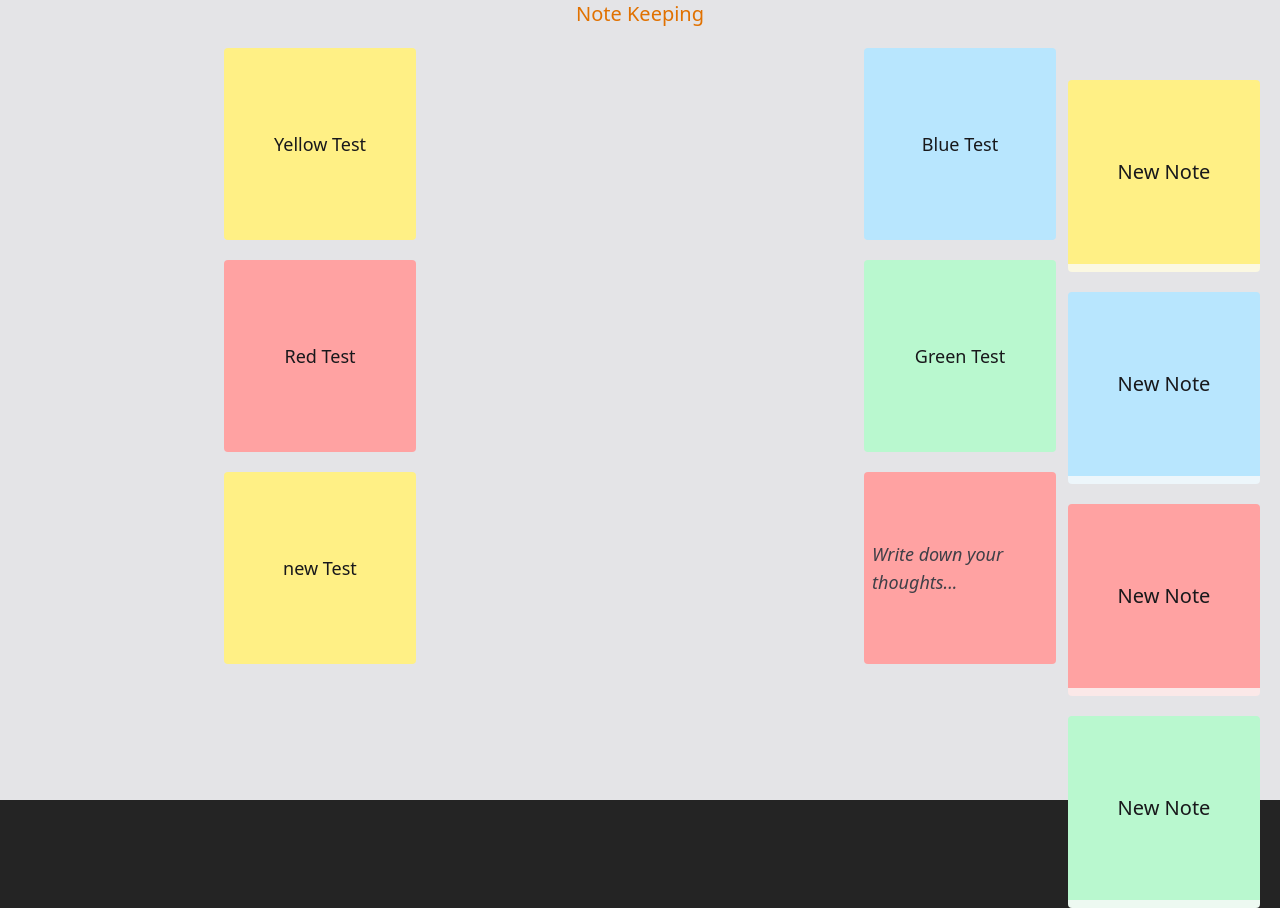
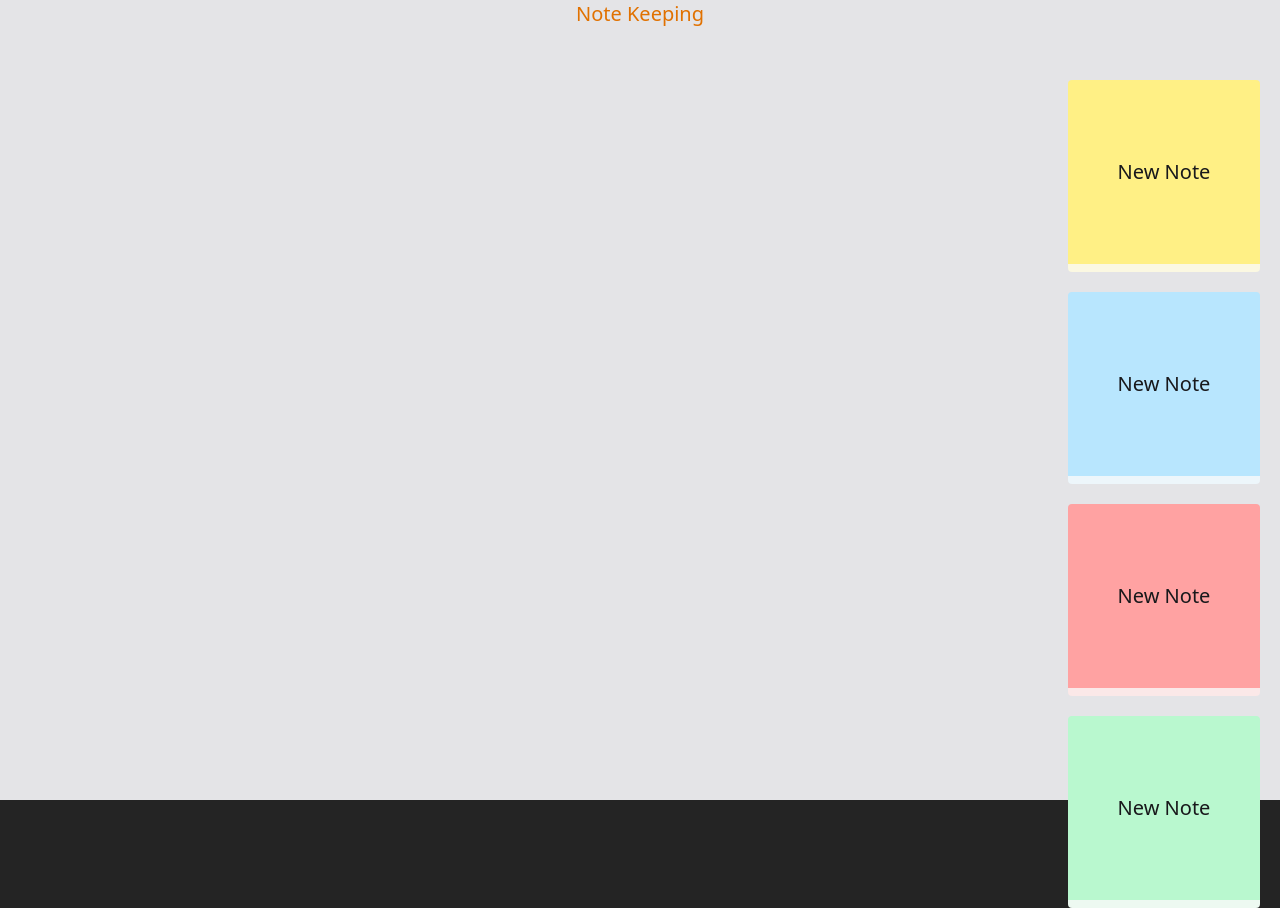
Before and after one commit to OleKodehode/gruppe-2-prosjekt-1, a React app in the folder frontend/: page / in a window 1280 px wide. Built offline with nearby package versions, Linux system fonts and the light colour scheme; the HTML template or start-up script is replaced by a standard one.

Commit message:
Editing notes and saving it to localstorage

```diff
--- a/frontend/src/App.jsx
+++ b/frontend/src/App.jsx
@@ -12,7 +12,7 @@ function App() {
     { text: "new Test", color: "yellow", id: 5 },
     { text: "Write down your thoughts...", color: "red", id: 6 },
   ];
-  const [notes, setNotes] = useState(testingList); // Switch to useLocalStorage("notes", []) later
+  const [notes, setNotes] = useLocalStorage("myNotes", []);
 
   const addNew = (color) => {
     console.log(`tried to add a new note from the ${color} pile`);
@@ -30,12 +30,25 @@ function App() {
     setNotes(notes.filter((note) => note.id !== id));
   };
 
+  const editNote = (id, newContent) => {
+    if (!newContent) newContent = "Write down your thoughts...";
+    setNotes(
+      notes.map((note) =>
+        note.id === id ? { ...note, text: newContent } : note
+      )
+    );
+  };
+
   return (
     <main>
       <section>
         <h1 className="text-xl text-center text-amber-600">Note Keeping</h1>
       </section>
-      <NoteContainer notes={notes} removeNote={removeNote} />
+      <NoteContainer
+        notes={notes}
+        removeNote={removeNote}
+        editNote={editNote}
+      />
       <NewNotesContainer addNew={addNew} />
     </main>
   );
--- a/frontend/src/components/NoteContainer.jsx
+++ b/frontend/src/components/NoteContainer.jsx
@@ -1,16 +1,18 @@
 import StickyNote from "./StickyNote";
 
-export default function NoteContainer({ notes, removeNote }) {
+export default function NoteContainer({ notes, removeNote, editNote }) {
   return (
-    <section className="grid grid-cols-2 gap-y-5 my-5 justify-items-center">
+    <section className="grid grid-cols-4 gap-y-5 my-5 justify-items-center">
       {notes &&
         notes.map((note, index) => (
           <StickyNote
+            {...note}
             color={note.color}
             text={note.text}
             key={index}
             index={index}
-            removeNote={() => removeNote(note.id)}
+            removeNote={removeNote}
+            editNote={editNote}
           />
         ))}
     </section>
--- a/frontend/src/components/StickyNote.jsx
+++ b/frontend/src/components/StickyNote.jsx
@@ -1,13 +1,48 @@
-export default function StickyNote({ color, text, index, removeNote }) {
+import { useState } from "react";
+
+export default function StickyNote({
+  color,
+  text,
+  index,
+  removeNote,
+  id,
+  editNote,
+}) {
   const placeholder = text === "Write down your thoughts...";
+  const [isEditing, setIsEditing] = useState(false);
+  const [newText, setNewText] = useState(placeholder ? "" : text);
+
   return (
     <article
       className={`stickynote ${color} z-${
         index + 1
-      } flex justify-center items-center text-lg`}
-      onClick={() => removeNote()}
+      } flex justify-center items-center text-lg relative`}
     >
-      <p className={placeholder ? "text-zinc-700 italic" : ""}>{text}</p>
+      {isEditing ? (
+        <textarea
+          type=""
+          value={newText}
+          onChange={(e) => setNewText(e.target.value)}
+          autoFocus
+          onBlur={() => {
+            editNote(id, newText);
+            setIsEditing(false);
+          }}
+        />
+      ) : (
+        <p
+          className={placeholder ? "text-zinc-700 italic" : ""}
+          onClick={() => setIsEditing(!isEditing)}
+        >
+          {text}
+        </p>
+      )}
+      <button
+        className="p-2 absolute top-2 right-2 bg-zinc-500/60 rounded"
+        onClick={() => removeNote(id)}
+      >
+        X
+      </button>
     </article>
   );
 }
--- a/frontend/src/index.css
+++ b/frontend/src/index.css
@@ -42,3 +42,7 @@ main {
 .green {
   @apply bg-green-200;
 }
+
+textarea {
+  @apply max-w-9/10 max-h-8/10;
+}
```
